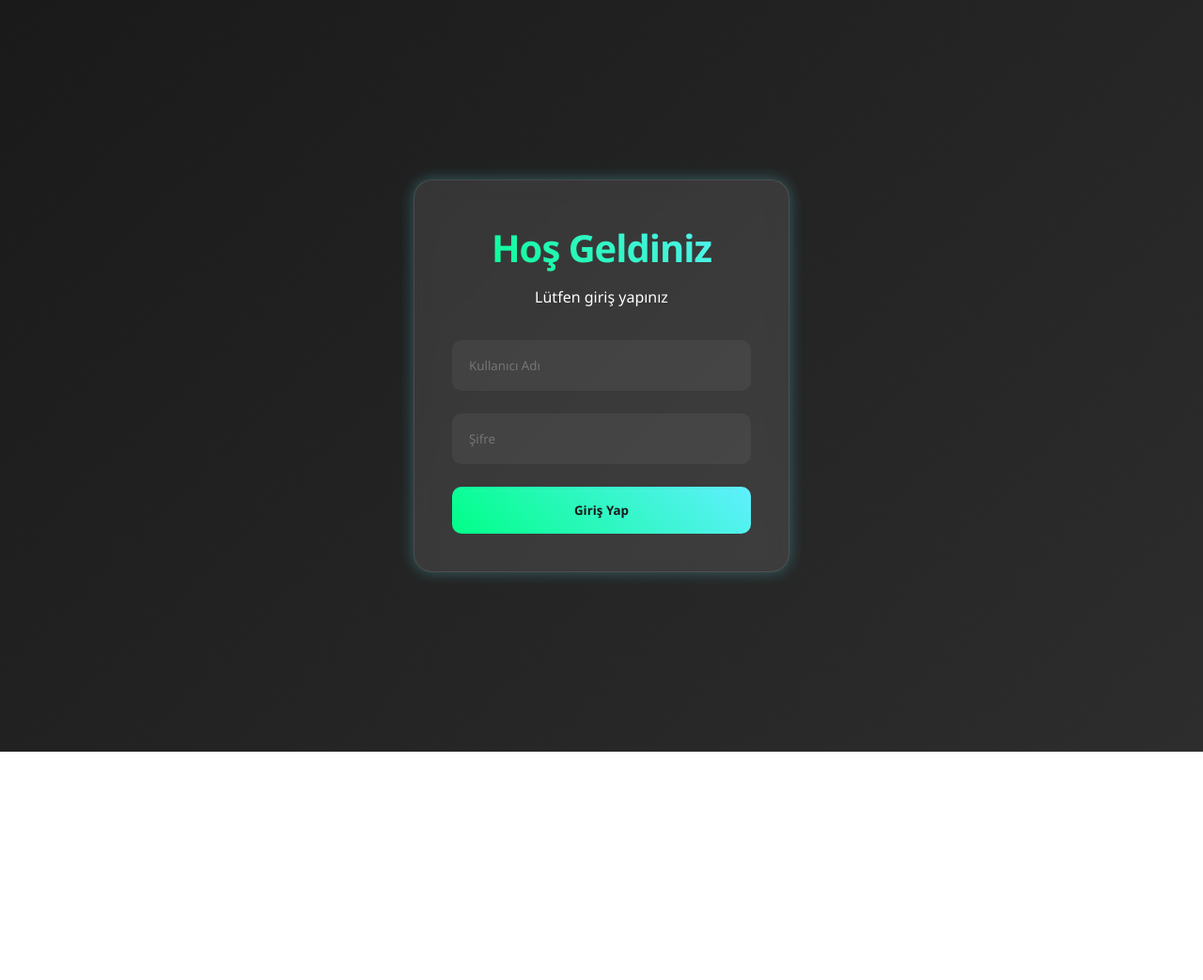
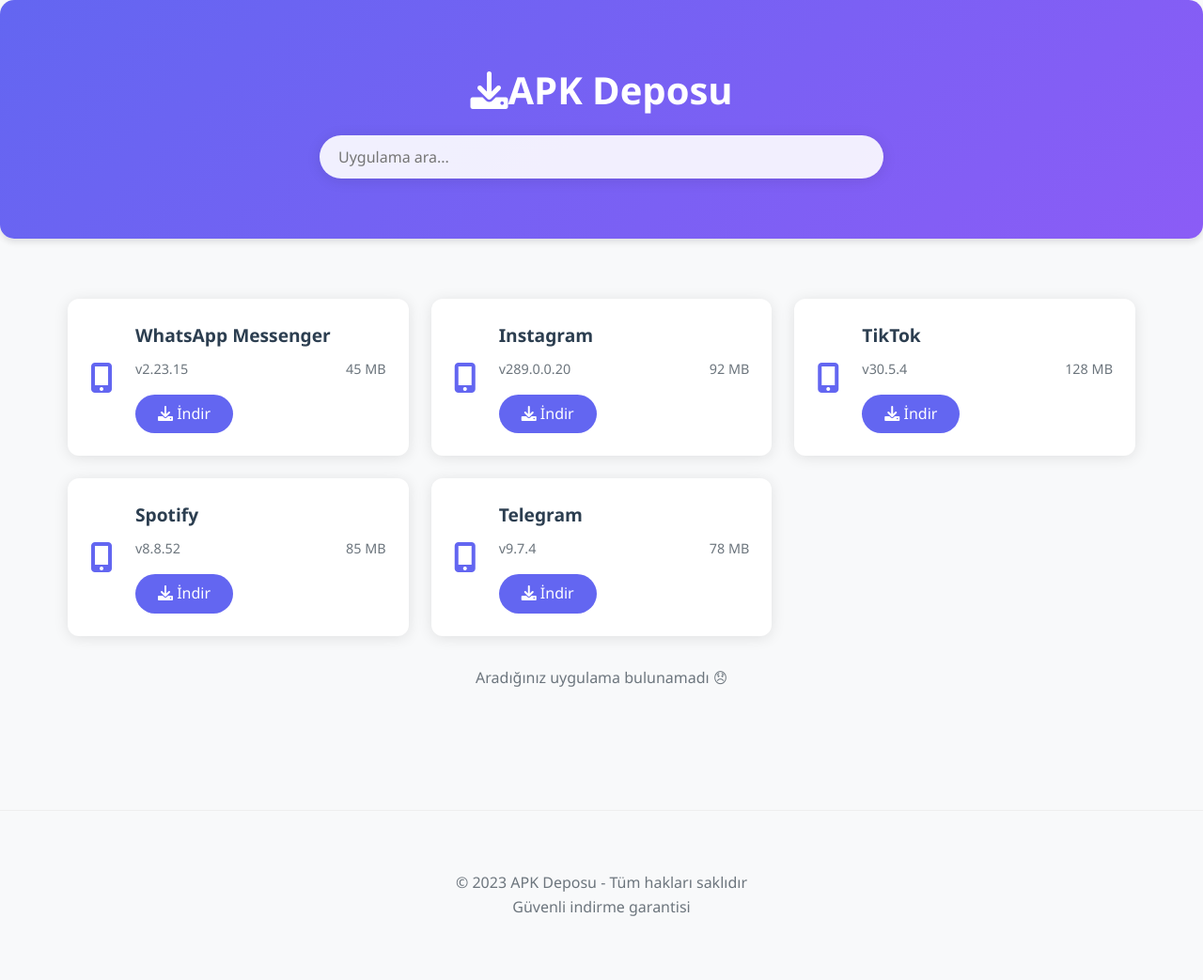
Before and after one commit to Metebay/videoplatformu, a plain HTML site: page index.html in a window 1280 px wide. Shown: the whole page at 94% size. Before the commit the page ends 800 px from the top, so only its background shows below. Drawn offline with Linux system fonts and the light colour scheme.

Commit message:
Update index.html

```diff
--- a/index.html
+++ b/index.html
@@ -3,373 +3,270 @@
 <head>
     <meta charset="UTF-8">
     <meta name="viewport" content="width=device-width, initial-scale=1.0">
-    <title>Premium Video Platform</title>
+    <title>APK Deposu | Güvenli Uygulama İndir</title>
+    <link rel="stylesheet" href="https://cdnjs.cloudflare.com/ajax/libs/font-awesome/6.0.0/css/all.min.css">
     <style>
-        :root {
-            --primary-gradient: linear-gradient(45deg, #00ff87, #60efff);
-            --background-gradient: linear-gradient(135deg, #1a1a1a, #2d2d2d);
-            --card-bg: rgba(255, 255, 255, 0.1);
-            --neon-shadow: 0 0 15px rgba(96, 239, 255, 0.3);
-        }
-
-        @keyframes fadeIn {
-            from { opacity: 0; transform: translateY(20px); }
-            to { opacity: 1; transform: translateY(0); }
-        }
-
-        @keyframes shine {
-            0% { transform: translateX(-100%) rotate(45deg); }
-            100% { transform: translateX(100%) rotate(45deg); }
-        }
-
-        @keyframes spin {
-            0% { transform: rotate(0deg); }
-            100% { transform: rotate(360deg); }
-        }
-
+        /* Temel Stiller */
         * {
             margin: 0;
             padding: 0;
             box-sizing: border-box;
-            font-family: 'Segoe UI', system-ui, sans-serif;
+            font-family: 'Segoe UI', Tahoma, Geneva, Verdana, sans-serif;
         }
 
         body {
-            background: var(--background-gradient);
-            color: #fff;
-            min-height: 100vh;
+            background: #f8f9fa;
+            color: #2c3e50;
             line-height: 1.6;
         }
 
-        .login-container {
-            display: flex;
-            padding: 20px;
-            min-height: 100vh;
-            justify-content: center;
-            align-items: center;
-            animation: fadeIn 0.8s ease-out;
+        /* Container */
+        .container {
+            max-width: 1200px;
+            margin: 0 auto;
+            padding: 2rem;
         }
 
-        .login-box {
-            background: var(--card-bg);
-            padding: 2.5rem;
-            border-radius: 20px;
-            width: min(90%, 400px);
-            backdrop-filter: blur(10px);
-            border: 1px solid rgba(255,255,255,0.1);
-            box-shadow: var(--neon-shadow);
-            transition: transform 0.3s ease;
+        /* Başlık ve Arama Çubuğu */
+        .header {
+            text-align: center;
+            margin-bottom: 2rem;
+            padding: 2rem 0;
+            background: linear-gradient(135deg, #6366f1, #8b5cf6);
+            color: white;
+            border-radius: 15px;
+            box-shadow: 0 4px 6px rgba(0,0,0,0.1);
         }
 
-        .login-box:hover {
-            transform: translateY(-5px);
+        .header h1 {
+            font-size: 2.5rem;
+            margin-bottom: 1rem;
         }
 
-        .login-header {
-            text-align: center;
-            margin-bottom: 2rem;
+        .search-container {
+            max-width: 600px;
+            margin: 0 auto;
+            position: relative;
         }
 
-        .login-header h1 {
-            font-size: clamp(2rem, 5vw, 2.5rem);
-            background: var(--primary-gradient);
-            -webkit-background-clip: text;
-            -webkit-text-fill-color: transparent;
-            letter-spacing: -1px;
+        .search-input {
+            width: 100%;
+            padding: 12px 20px;
+            border: none;
+            border-radius: 25px;
+            font-size: 1rem;
+            background: rgba(255,255,255,0.9);
+            box-shadow: 0 2px 15px rgba(0,0,0,0.1);
+            transition: all 0.3s ease;
+        }
+
+        .search-input:focus {
+            outline: none;
+            box-shadow: 0 4px 20px rgba(0,0,0,0.15);
+            background: white;
+        }
+
+        /* APK Listesi */
+        .apk-list {
+            display: grid;
+            gap: 1.5rem;
+            grid-template-columns: repeat(auto-fit, minmax(300px, 1fr));
+        }
+
+        .apk-item {
+            background: white;
+            padding: 1.5rem;
+            border-radius: 12px;
+            box-shadow: 0 2px 15px rgba(0,0,0,0.1);
+            transition: transform 0.3s ease;
+            display: flex;
+            align-items: center;
+        }
+
+        .apk-item.hidden {
+            display: none;
+        }
+
+        .apk-icon {
+            font-size: 2rem;
+            color: #6366f1;
+            margin-right: 1.5rem;
+        }
+
+        .apk-info {
+            flex: 1;
+        }
+
+        .apk-title {
+            font-size: 1.2rem;
+            font-weight: 600;
             margin-bottom: 0.5rem;
         }
 
-        .input-group {
-            margin-bottom: 1.5rem;
+        .apk-meta {
+            font-size: 0.9rem;
+            color: #6c757d;
+            display: flex;
+            justify-content: space-between;
         }
 
-        .input-group input {
-            width: 100%;
-            padding: 1rem;
-            border-radius: 10px;
-            background: rgba(255, 255, 255, 0.05);
-            border: 2px solid transparent;
-            color: #fff;
-            transition: all 0.3s ease;
+        .download-btn {
+            background: #6366f1;
+            color: white;
+            padding: 0.5rem 1.5rem;
+            border-radius: 25px;
+            text-decoration: none;
+            transition: background 0.3s ease;
+            display: inline-block;
+            margin-top: 1rem;
         }
 
-        .input-group input:focus {
-            border-color: #60efff;
-            box-shadow: var(--neon-shadow);
+        .download-btn:hover {
+            background: #4f46e5;
         }
 
-        .login-btn {
-            width: 100%;
-            padding: 1rem;
-            border-radius: 10px;
-            background: var(--primary-gradient);
-            color: #1a1a1a;
-            font-weight: 700;
-            cursor: pointer;
-            border: none;
-            position: relative;
-            overflow: hidden;
-            transition: transform 0.3s ease;
+        /* Sonuç Bulunamadı Mesajı */
+        .no-results {
+            text-align: center;
+            color: #6c757d;
+            padding: 2rem;
+            grid-column: 1 / -1;
         }
 
-        .login-btn::after {
-            content: '';
-            position: absolute;
-            top: -50%;
-            left: -50%;
-            width: 200%;
-            height: 200%;
-            background: linear-gradient(45deg,
-                transparent 25%,
-                rgba(255,255,255,0.1) 50%,
-                transparent 75%);
-            transform: rotate(45deg);
-            animation: shine 3s infinite;
+        /* Footer */
+        .footer {
+            text-align: center;
+            margin-top: 4rem;
+            padding: 2rem;
+            color: #6c757d;
+            border-top: 1px solid #eee;
         }
 
-        .video-gallery {
-            display: none;
-            padding: 2rem 1rem;
+        /* Responsive Tasarım */
+        @media (max-width: 768px) {
+            .container {
+                padding: 1rem;
             }
 
-        .gallery-grid {
-            display: grid;
-            grid-template-columns: repeat(auto-fill, minmax(300px, 1fr));
-            gap: 1.5rem;
-            max-width: 1200px;
-            margin: 0 auto;
+            .header h1 {
+                font-size: 2rem;
             }
 
-        .video-card {
-            background: var(--card-bg);
-            border-radius: 15px;
-            overflow: hidden;
-            transition: transform 0.3s ease, box-shadow 0.3s ease;
-            position: relative;
+            .apk-list {
+                grid-template-columns: 1fr;
             }
-
-        .video-card:hover {
-            transform: translateY(-10px);
-            box-shadow: 0 10px 30px rgba(0,0,0,0.3);
-        }
-
-        .thumbnail {
-            width: 100%;
-            height: 250px;
-            object-fit: cover;
-            transition: transform 0.3s ease;
-        }
-
-        .video-card:hover .thumbnail {
-            transform: scale(1.05);
-        }
-
-        .video-info {
-            padding: 1.5rem;
-            position: relative;
-            z-index: 1;
-        }
-
-        .video-info h3 {
-            font-size: 1.25rem;
-            margin-bottom: 0.75rem;
-            position: relative;
-            display: inline-block;
-        }
-
-        .video-info h3::after {
-            content: '';
-            position: absolute;
-            bottom: -5px;
-            left: 0;
-            width: 40px;
-            height: 2px;
-            background: var(--primary-gradient);
-        }
-
-        .video-player {
-            position: fixed;
-            top: 0;
-            left: 0;
-            width: 100%;
-            height: 100%;
-            background: rgba(0, 0, 0, 0.95);
-            z-index: 1000;
-            display: none;
-            backdrop-filter: blur(10px);
-        }
-
-        #main-video {
-            width: 90%;
-            max-width: 1200px;
-            margin: 2rem auto;
-            display: block;
-            border-radius: 8px;
-        }
-
-        .close-btn {
-            position: absolute;
-            top: 30px;
-            right: 30px;
-            font-size: 2.5rem;
-            cursor: pointer;
-            transition: color 0.3s ease;
-            color: rgba(255,255,255,0.8);
-        }
-
-        .close-btn:hover {
-            color: #ff4444;
-        }
-
-        .loader {
-            display: none;
-            position: fixed;
-            top: 50%;
-            left: 50%;
-            transform: translate(-50%, -50%);
-            width: 50px;
-            height: 50px;
-            border: 4px solid #f3f3f3;
-            border-top: 4px solid #00ff87;
-            border-radius: 50%;
-            animation: spin 1s linear infinite;
-            z-index: 9999;
-        }
-
-        .error-message {
-            color: #ff4444;
-            text-align: center;
-            margin-top: 1rem;
-            display: none;
         }
     </style>
 </head>
 <body>
-    <div class="login-container">
-        <div class="login-box">
-            <div class="login-header">
-                <h1>Hoş Geldiniz</h1>
-                <p>Lütfen giriş yapınız</p>
+    <div class="header">
+        <div class="container">
+            <h1><i class="fas fa-download"></i>APK Deposu</h1>
+            <div class="search-container">
+                <input type="text"
+                       class="search-input"
+                       placeholder="Uygulama ara..."
+                       id="searchInput">
             </div>
-            <div class="input-group">
-                <input type="text" id="username" placeholder="Kullanıcı Adı">
-            </div>
-            <div class="input-group">
-                <input type="password" id="password" placeholder="Şifre">
-            </div>
-            <button class="login-btn" onclick="login()">Giriş Yap</button>
-            <div class="error-message" id="errorMessage"></div>
         </div>
     </div>
 
-    <div class="video-gallery">
-        <div class="gallery-grid" id="videoContainer"></div>
+    <div class="container">
+        <div class="apk-list" id="apkList">
+            <!-- APK'lar buraya eklenecek -->
+        </div>
+        <div class="no-results hidden" id="noResults">
+            Aradığınız uygulama bulunamadı 😞
+        </div>
     </div>
 
-    <div class="video-player">
-        <span class="close-btn" onclick="closeVideo()">&times;</span>
-        <video id="main-video" controls>
-            <source src="" type="video/mp4">
-        </video>
+    <div class="footer">
+        <div class="container">
+            <p>© 2023 APK Deposu - Tüm hakları saklıdır</p>
+            <p>Güvenli indirme garantisi</p>
+        </div>
     </div>
 
-    <div class="loader"></div>
-
     <script>
-        const users = [
-            { username: "admin", password: "1234" },
-            { username: "user", password: "password" }
-        ];
-
-        const videos = [
+        // APK Listesi (Manuel olarak güncelleyin)
+        const apkData = [
             {
-                title: "Big Buck Bunny",
-                description: "Ücretsiz animasyon filmi",
-                thumbnail: "https://peach.blender.org/wp-content/uploads/bbb-splash.png",
-                url: "https://commondatastorage.googleapis.com/gtv-videos-bucket/sample/BigBuckBunny.mp4"
+                name: "WhatsApp Messenger",
+                version: "2.23.15",
+                size: "45 MB",
+                url: "apk/whatsapp.apk"
             },
             {
-                title: "Elephants Dream",
-                description: "Açık kaynak animasyon",
-                thumbnail: "https://upload.wikimedia.org/wikipedia/commons/7/70/Elephants_Dream_s5_both.jpg",
-                url: "https://commondatastorage.googleapis.com/gtv-videos-bucket/sample/ElephantsDream.mp4"
+                name: "Instagram",
+                version: "289.0.0.20",
+                size: "92 MB",
+                url: "apk/instagram.apk"
+            },
+            {
+                name: "TikTok",
+                version: "30.5.4",
+                size: "128 MB",
+                url: "apk/tiktok.apk"
+            },
+            {
+                name: "Spotify",
+                version: "8.8.52",
+                size: "85 MB",
+                url: "apk/spotify.apk"
+            },
+            {
+                name: "Telegram",
+                version: "9.7.4",
+                size: "78 MB",
+                url: "apk/telegram.apk"
             }
         ];
 
-        function login() {
-            const username = document.getElementById('username').value;
-            const password = document.getElementById('password').value;
-            const errorElement = document.getElementById('errorMessage');
+        // APK Listesini Oluştur
+        const apkList = document.getElementById('apkList');
+        const searchInput = document.getElementById('searchInput');
+        const noResults = document.getElementById('noResults');
 
-            const isValidUser = users.some(user =>
-                user.username === username && user.password === password
-            );
+        function renderApkList(filterText = '') {
+            apkList.innerHTML = '';
+            noResults.classList.add('hidden');
 
-            if(isValidUser) {
-                document.querySelector('.login-container').style.display = 'none';
-                document.querySelector('.video-gallery').style.display = 'block';
-                errorElement.style.display = 'none';
-                loadVideos();
-            } else {
-                errorElement.textContent = "Geçersiz kullanıcı adı veya şifre!";
-                errorElement.style.display = 'block';
-            }
+            const filteredApks = apkData.filter(apk => {
+                return apk.name.toLowerCase().includes(filterText.toLowerCase());
+            });
+
+            if(filteredApks.length === 0) {
+                noResults.classList.remove('hidden');
+                return;
             }
 
-        function loadVideos() {
-            showLoader();
-            const container = document.getElementById('videoContainer');
-            container.innerHTML = '';
-
-            setTimeout(() => {
-                videos.forEach(video => {
-                    const card = document.createElement('div');
-                    card.className = 'video-card';
-                    card.innerHTML = `
-                        <img src="${video.thumbnail}" class="thumbnail" alt="${video.title}">
-                        <div class="video-info">
-                            <h3>${video.title}</h3>
-                            <p>${video.description}</p>
+            filteredApks.forEach(apk => {
+                const apkItem = document.createElement('div');
+                apkItem.className = 'apk-item';
+                apkItem.innerHTML = `
+                    <i class="fas fa-mobile-alt apk-icon"></i>
+                    <div class="apk-info">
+                        <div class="apk-title">${apk.name}</div>
+                        <div class="apk-meta">
+                            <span>v${apk.version}</span>
+                            <span>${apk.size}</span>
+                        </div>
+                        <a href="${apk.url}" class="download-btn" download>
+                            <i class="fas fa-download"></i> İndir
+                        </a>
                     </div>
                 `;
-                    card.addEventListener('click', () => playVideo(video.url));
-                    container.appendChild(card);
+                apkList.appendChild(apkItem);
             });
-                hideLoader();
-            }, 1000);
         }
 
-        function playVideo(url) {
-            const videoPlayer = document.querySelector('.video-player');
-            const videoElement = document.getElementById('main-video');
+        // Arama İşlevselliği
+        searchInput.addEventListener('input', (e) => {
+            renderApkList(e.target.value);
+        });
 
-            videoElement.src = url;
-            videoPlayer.style.display = 'block';
-            videoElement.play();
-        }
-
-        function closeVideo() {
-            const videoPlayer = document.querySelector('.video-player');
-            const videoElement = document.getElementById('main-video');
-
-            videoElement.pause();
-            videoElement.src = '';
-            videoPlayer.style.display = 'none';
-        }
-
-        function showLoader() {
-            document.querySelector('.loader').style.display = 'block';
-        }
-
-        function hideLoader() {
-            document.querySelector('.loader').style.display = 'none';
-        }
-
-        window.addEventListener('click', (e) => {
-            if(e.target.classList.contains('video-player')) {
-                closeVideo();
-            }
-        });
+        // İlk Yüklemede Listeyi Göster
+        renderApkList();
     </script>
 </body>
 </html>
```
Lines whose indentation alone changed are shown as unchanged.
